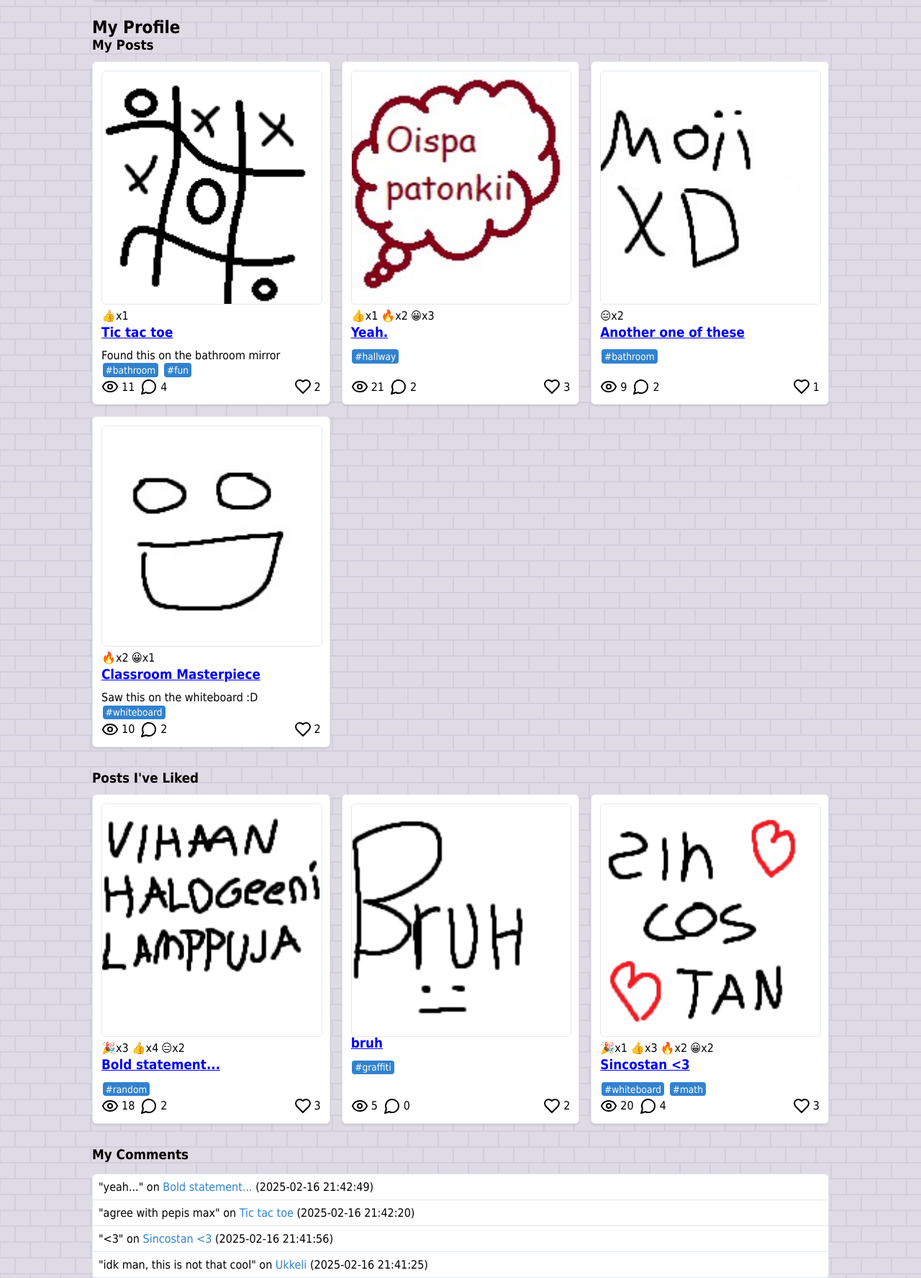
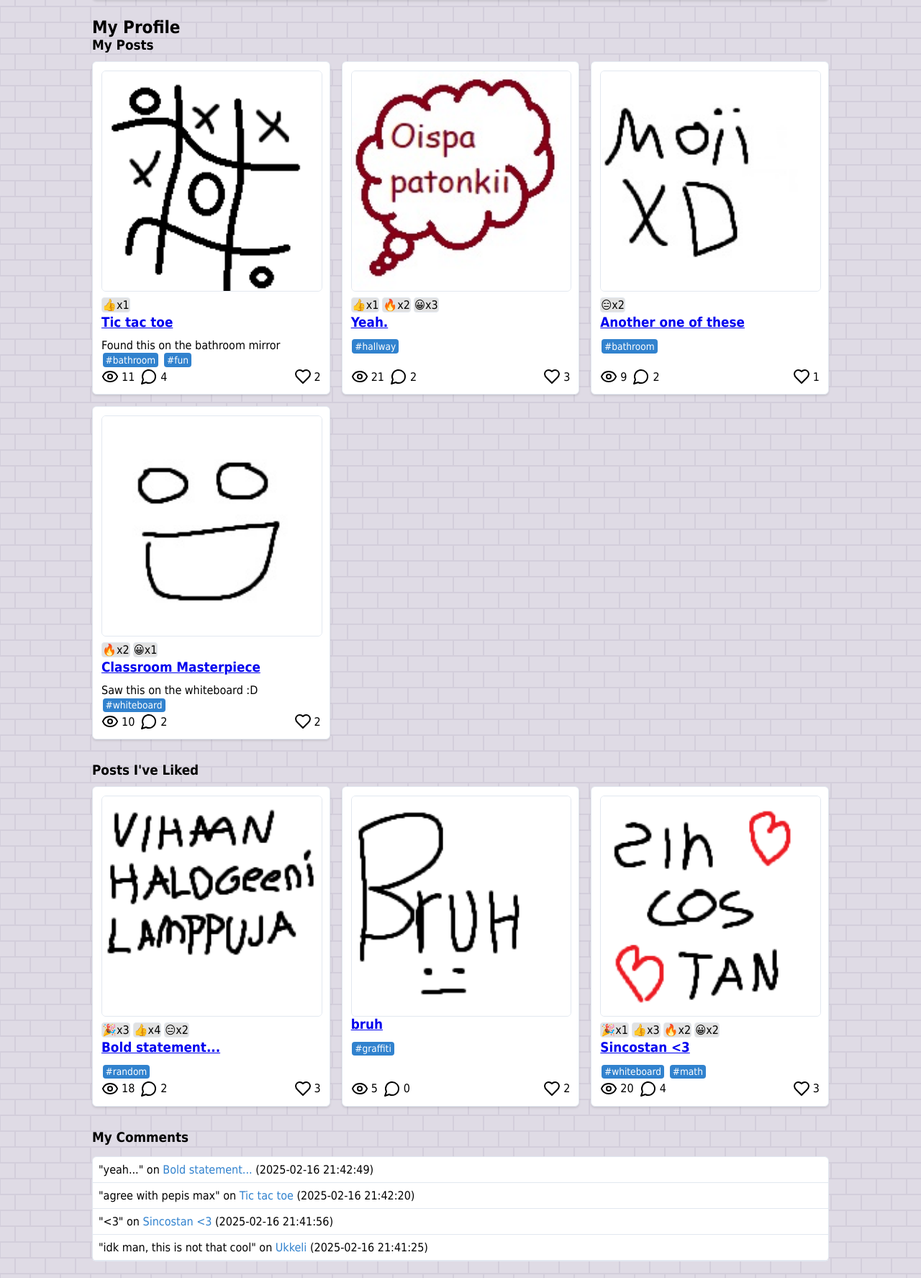
Before and after one commit to tomp2/tikawe-2025, a Flask app: page /profile/ in a window 1280 px wide. Shown: the part 79-1854 px from the top of the page at 72% size. Run offline with Flask 3, Linux system fonts and the light colour scheme; the visitor is signed in with stand-in values (Sample User, id 1); data comes from the database, SQL or seed files in the repository; parts of the project's set-up code (start-up, migrations or seed data) failed here and were passed over.

Commit message:
fix: add badge class to reactions in all pages

```diff
--- a/static/index.css
+++ b/static/index.css
@@ -67,49 +67,6 @@ footer {
     background-color: #e1e1e1;
 }
 
-.small-post {
-    overflow: hidden;
-    padding: 0.75rem;
-    box-shadow: var(--shadow);
-    border-radius: var(--radius-md);
-    border: var(--border);
-    display: flex;
-    flex-direction: column;
-    background-color: var(--card);
-    max-width: calc(min(100%, 25rem));
-
-    img {
-        border-radius: var(--radius-md);
-        object-fit: cover;
-        border: var(--border);
-        width: 100%;
-        height: 100%;
-        margin-bottom: 0.75rem;
-    }
-
-    .likes {
-        position: relative;
-    }
-
-    .like-count {
-        color: red;
-        position: absolute;
-        top: 0;
-        left: 0;
-        background-color: #3182ce;
-        padding: 0.1rem 0.2rem;
-        border-radius: 0 0 0 0.25rem;
-    }
-
-    .reactions {
-        margin-top: 0.5rem;
-        margin-bottom: 0.2rem;
-        display: flex;
-        gap: 0.25rem;
-    }
-
-}
-
 .form {
     display: flex;
     flex-direction: column;
@@ -141,6 +98,54 @@ footer {
 
 .tag-badge:hover {
     background-color: #2b6cb0;
+}
+
+.small-post {
+    overflow: hidden;
+    padding: 0.75rem;
+    box-shadow: var(--shadow);
+    border-radius: var(--radius-md);
+    border: var(--border);
+    display: flex;
+    flex-direction: column;
+    background-color: var(--card);
+    max-width: calc(min(100%, 25rem));
+
+    .post-image {
+        width: 100%;
+        aspect-ratio: 1;
+        border: var(--border);
+        border-radius: var(--radius-md);
+        overflow: hidden;
+
+        img {
+            width: 100%;
+            height: 100%;
+        }
+
+    }
+
+    .likes {
+        position: relative;
+    }
+
+    .like-count {
+        color: red;
+        position: absolute;
+        top: 0;
+        left: 0;
+        background-color: #3182ce;
+        padding: 0.1rem 0.2rem;
+        border-radius: 0 0 0 0.25rem;
+    }
+
+    .reactions {
+        margin-top: 0.5rem;
+        margin-bottom: 0.2rem;
+        display: flex;
+        gap: 0.25rem;
+    }
+
 }
 
 .full-page-post {
--- a/templates/home.html
+++ b/templates/home.html
@@ -8,7 +8,7 @@
     {% else %}
       {% for doodle in doodles %}
         <div class="small-post">
-          <a href="/doodle/{{ doodle.id }}">
+          <a href="/doodle/{{ doodle.id }}" class="post-image">
             <img src="/image/{{ doodle.image_url }}" alt="Doodle Image">
           </a>
           {% if doodle.reactions %}
--- a/templates/profile.html
+++ b/templates/profile.html
@@ -10,13 +10,13 @@
         <div class="doodles-grid-container">
           {% for doodle in user_posts %}
             <div class="small-post">
-              <a href="/doodle/{{ doodle.id }}">
+              <a href="/doodle/{{ doodle.id }}" class="post-image">
                 <img src="/image/{{ doodle.image_url }}" alt="Doodle Image">
               </a>
               {% if doodle.reactions %}
                 <div class="reactions">
                   {% for emoji, count in doodle.reactions.items() %}
-                    <div>{{ emoji }}x{{ count }}</div>
+                    <div class="reaction-badge">{{ emoji }}x{{ count }}</div>
                   {% endfor %}
                 </div>
               {% endif %}
@@ -68,13 +68,13 @@
         <div class="doodles-grid-container">
           {% for doodle in liked_posts %}
             <div class="small-post">
-              <a href="/doodle/{{ doodle.id }}">
+              <a href="/doodle/{{ doodle.id }}" class="post-image">
                 <img src="/image/{{ doodle.image_url }}" alt="Doodle Image">
               </a>
               {% if doodle.reactions %}
                 <div class="reactions">
                   {% for emoji, count in doodle.reactions.items() %}
-                    <div>{{ emoji }}x{{ count }}</div>
+                    <div class="reaction-badge">{{ emoji }}x{{ count }}</div>
                   {% endfor %}
                 </div>
               {% endif %}
--- a/templates/search.html
+++ b/templates/search.html
@@ -19,13 +19,13 @@
           {% else %}
             {% for doodle in doodles %}
               <div class="small-post">
-                <a href="/doodle/{{ doodle.id }}">
+                <a href="/doodle/{{ doodle.id }}" class="post-image">
                   <img src="/image/{{ doodle.image_url }}" alt="Doodle Image">
                 </a>
                 {% if doodle.reactions %}
                   <div class="reactions">
                     {% for emoji, count in doodle.reactions.items() %}
-                      <div>{{ emoji }}x{{ count }}</div>
+                      <div class="reaction-badge">{{ emoji }}x{{ count }}</div>
                     {% endfor %}
                   </div>
                 {% endif %}
```
